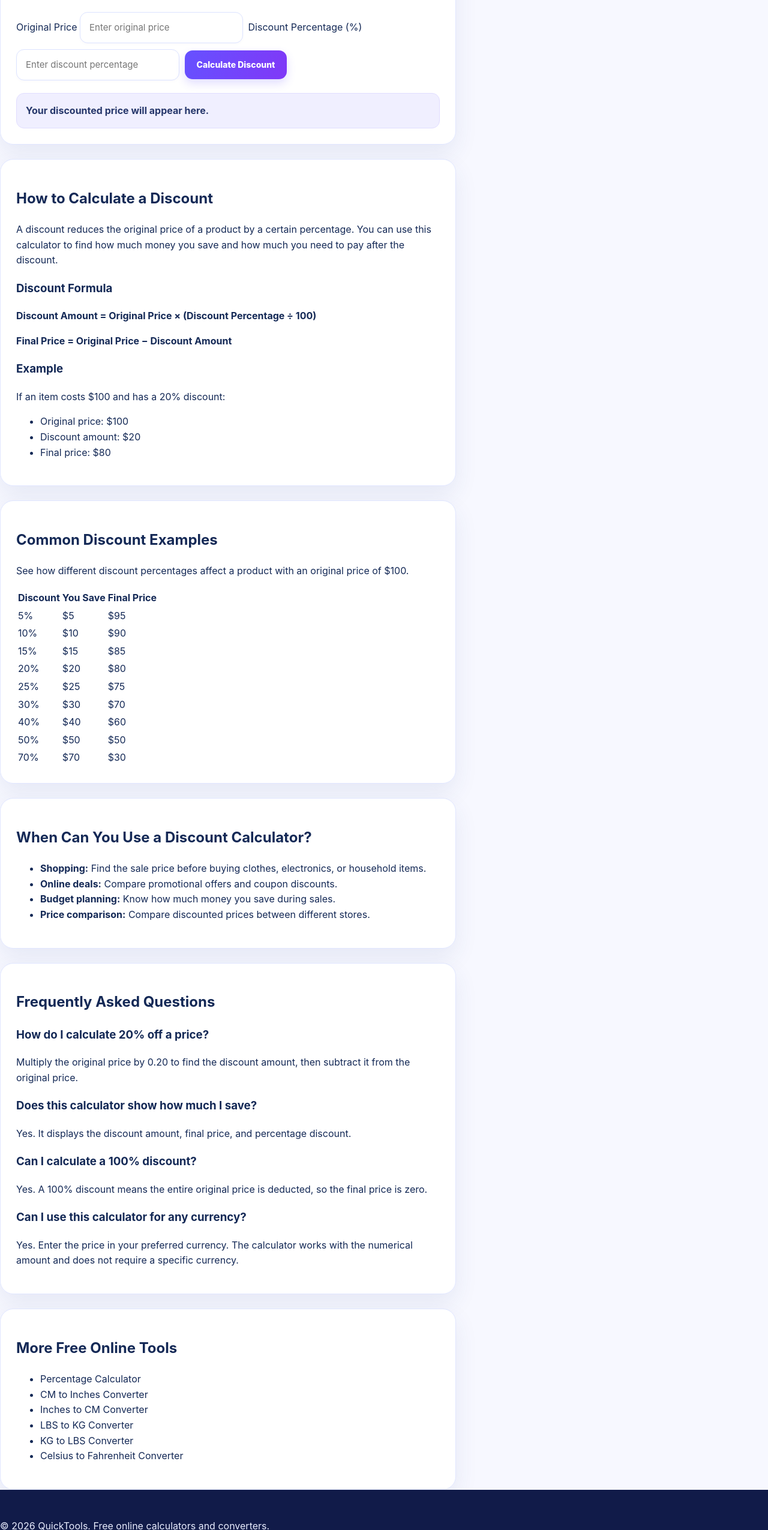
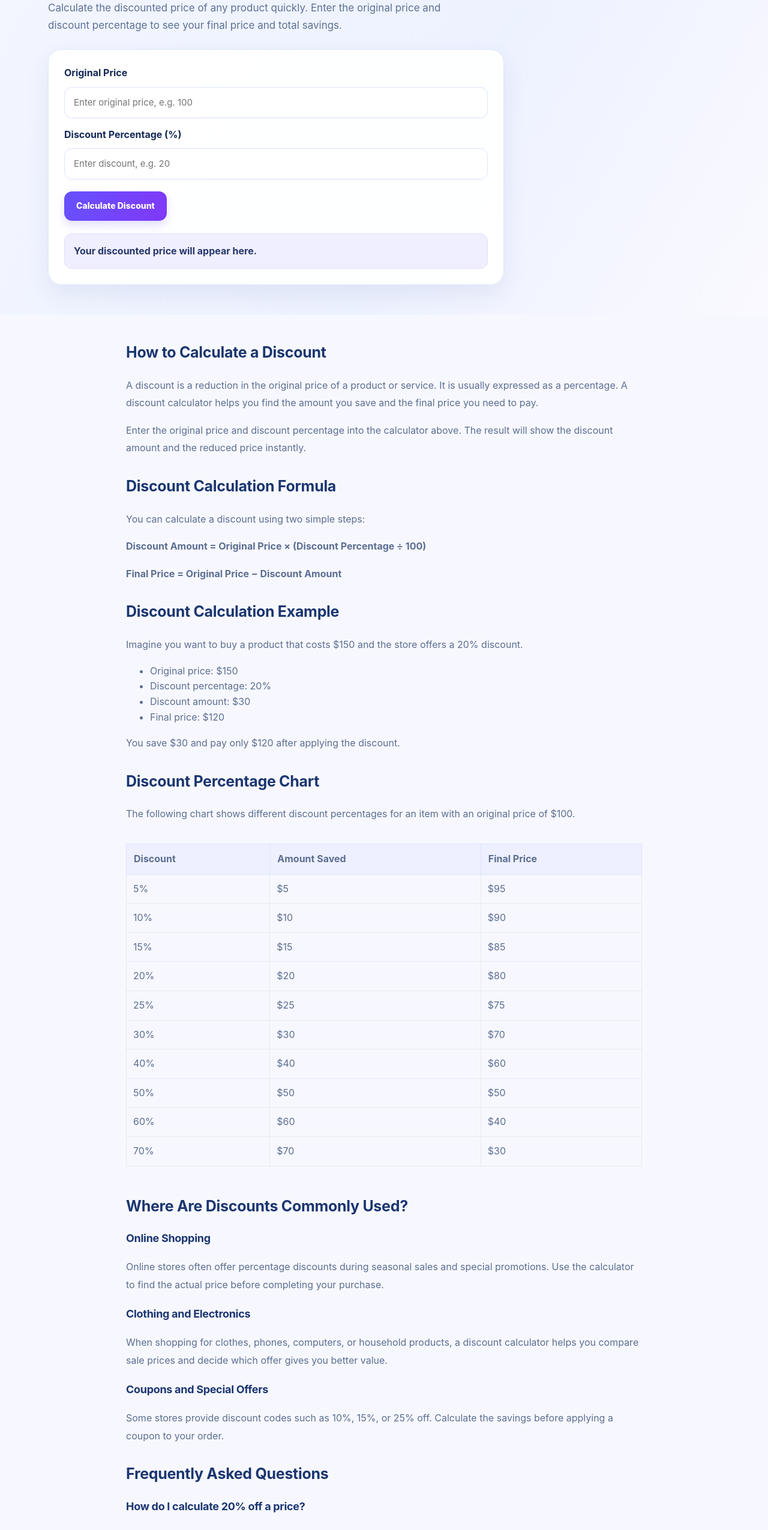
Before and after one commit to lolla5660-cell/quicktools, a plain HTML site: page discount-calculator.html in a window 1280 px wide. Shown: the part 232-2782 px from the top of the page at 60% size. Drawn offline with Linux system fonts and the light colour scheme.

Commit message:
Update discount-calculator.html

```diff
--- a/discount-calculator.html
+++ b/discount-calculator.html
@@ -1,111 +1,209 @@
 
-<!DOCTYPE html>
+<!doctype html>
 <html lang="en">
 <head>
-  <meta charset="UTF-8">
-  <meta name="viewport" content="width=device-width, initial-scale=1.0">
-  <title>Discount Calculator - Calculate Sale Price and Savings | QuickTools</title>
-  <meta name="description" content="Use this free discount calculator to find the final sale price and total savings. Calculate discounts easily with examples and a simple formula.">
+  <meta charset="utf-8">
+  <meta name="viewport" content="width=device-width,initial-scale=1">
+  <title>Discount Calculator | Calculate Sale Price and Savings | QuickTools</title>
+  <meta name="description" content="Calculate discounts easily with this free discount calculator. Find the final sale price, discount amount, and how much money you save.">
   <link rel="stylesheet" href="styles.css">
-  <link rel="canonical" href="https://lolla5660-cell.github.io/quicktools/discount-calculator.html">
 </head>
+<body>
 
-<body>
 <header>
-    <h1>Discount Calculator</h1>
-    <p>Calculate your sale price and savings instantly.</p>
+  <div class="wrap nav">
+    <a class="brand" href="index.html">Quick<span>Tools</span></a>
+    <nav>
+      <a href="index.html#calculators">Calculators</a>
+      <a href="index.html#text">Text</a>
+      <a href="index.html#converters">Converters</a>
+    </nav>
+  </div>
 </header>
 
-  <main class="container">
-    <section class="panel">
-      <h2>Calculate Your Discount</h2>
+<main>
+  <section class="wrap section">
+    <p class="eyebrow">FREE ONLINE TOOL</p>
+    <h1>Discount Calculator</h1>
+    <p>
+      Calculate the discounted price of any product quickly.
+      Enter the original price and discount percentage to see
+      your final price and total savings.
+    </p>
 
-      <label for="price">Original Price</label>
-      <input type="number" id="price" placeholder="Enter original price" min="0" step="any">
+    <div class="panel">
+      <label for="price"><strong>Original Price</strong></label>
 
-      <label for="discount">Discount Percentage (%)</label>
-      <input type="number" id="discount" placeholder="Enter discount percentage" min="0" max="100" step="any">
+      <input
+        id="price"
+        type="number"
+        step="any"
+        min="0"
+        placeholder="Enter original price, e.g. 100"
+        style="width:100%;margin:10px 0 15px"
+      >
 
-      <button onclick="calculateDiscount()">Calculate Discount</button>
+      <label for="discount"><strong>Discount Percentage (%)</strong></label>
 
-      <div class="result" id="result" aria-live="polite">
+      <input
+        id="discount"
+        type="number"
+        step="any"
+        min="0"
+        max="100"
+        placeholder="Enter discount, e.g. 20"
+        style="width:100%;margin:10px 0 15px"
+      >
+
+      <button type="button" onclick="calculateDiscount()">
+        Calculate Discount
+      </button>
+
+      <div id="result" class="result" aria-live="polite">
         Your discounted price will appear here.
+      </div>
     </div>
   </section>
 
-    <section class="panel">
+  <section class="seo-content wrap">
+
     <h2>How to Calculate a Discount</h2>
-      <p>A discount reduces the original price of a product by a certain percentage. You can use this calculator to find how much money you save and how much you need to pay after the discount.</p>
 
-      <h3>Discount Formula</h3>
+    <p>
+      A discount is a reduction in the original price of a product
+      or service. It is usually expressed as a percentage.
+      A discount calculator helps you find the amount you save
+      and the final price you need to pay.
+    </p>
+
+    <p>
+      Enter the original price and discount percentage into the
+      calculator above. The result will show the discount amount
+      and the reduced price instantly.
+    </p>
+
+    <h2>Discount Calculation Formula</h2>
+
+    <p>
+      You can calculate a discount using two simple steps:
+    </p>
+
     <p><strong>Discount Amount = Original Price × (Discount Percentage ÷ 100)</strong></p>
+
     <p><strong>Final Price = Original Price − Discount Amount</strong></p>
 
-      <h3>Example</h3>
-      <p>If an item costs $100 and has a 20% discount:</p>
+    <h2>Discount Calculation Example</h2>
+
+    <p>
+      Imagine you want to buy a product that costs $150
+      and the store offers a 20% discount.
+    </p>
+
     <ul>
-        <li>Original price: $100</li>
-        <li>Discount amount: $20</li>
-        <li>Final price: $80</li>
+      <li>Original price: $150</li>
+      <li>Discount percentage: 20%</li>
+      <li>Discount amount: $30</li>
+      <li>Final price: $120</li>
     </ul>
-    </section>
 
-    <section class="panel">
-      <h2>Common Discount Examples</h2>
-      <p>See how different discount percentages affect a product with an original price of $100.</p>
+    <p>
+      You save $30 and pay only $120 after applying the discount.
+    </p>
 
-      <div class="table-wrapper">
-        <table>
+    <h2>Discount Percentage Chart</h2>
+
+    <p>
+      The following chart shows different discount percentages
+      for an item with an original price of $100.
+    </p>
+
+    <div style="overflow-x:auto">
+      <table style="width:100%;border-collapse:collapse;margin:18px 0">
         <thead>
-            <tr>
-              <th>Discount</th>
-              <th>You Save</th>
-              <th>Final Price</th>
+          <tr style="background:#eef0ff">
+            <th style="padding:12px;border:1px solid #dce3ff;text-align:left">Discount</th>
+            <th style="padding:12px;border:1px solid #dce3ff;text-align:left">Amount Saved</th>
+            <th style="padding:12px;border:1px solid #dce3ff;text-align:left">Final Price</th>
           </tr>
         </thead>
         <tbody>
-            <tr><td>5%</td><td>$5</td><td>$95</td></tr>
-            <tr><td>10%</td><td>$10</td><td>$90</td></tr>
-            <tr><td>15%</td><td>$15</td><td>$85</td></tr>
-            <tr><td>20%</td><td>$20</td><td>$80</td></tr>
-            <tr><td>25%</td><td>$25</td><td>$75</td></tr>
-            <tr><td>30%</td><td>$30</td><td>$70</td></tr>
-            <tr><td>40%</td><td>$40</td><td>$60</td></tr>
-            <tr><td>50%</td><td>$50</td><td>$50</td></tr>
-            <tr><td>70%</td><td>$70</td><td>$30</td></tr>
+          <tr><td style="padding:11px;border:1px solid #e5e9f0">5%</td><td style="padding:11px;border:1px solid #e5e9f0">$5</td><td style="padding:11px;border:1px solid #e5e9f0">$95</td></tr>
+          <tr><td style="padding:11px;border:1px solid #e5e9f0">10%</td><td style="padding:11px;border:1px solid #e5e9f0">$10</td><td style="padding:11px;border:1px solid #e5e9f0">$90</td></tr>
+          <tr><td style="padding:11px;border:1px solid #e5e9f0">15%</td><td style="padding:11px;border:1px solid #e5e9f0">$15</td><td style="padding:11px;border:1px solid #e5e9f0">$85</td></tr>
+          <tr><td style="padding:11px;border:1px solid #e5e9f0">20%</td><td style="padding:11px;border:1px solid #e5e9f0">$20</td><td style="padding:11px;border:1px solid #e5e9f0">$80</td></tr>
+          <tr><td style="padding:11px;border:1px solid #e5e9f0">25%</td><td style="padding:11px;border:1px solid #e5e9f0">$25</td><td style="padding:11px;border:1px solid #e5e9f0">$75</td></tr>
+          <tr><td style="padding:11px;border:1px solid #e5e9f0">30%</td><td style="padding:11px;border:1px solid #e5e9f0">$30</td><td style="padding:11px;border:1px solid #e5e9f0">$70</td></tr>
+          <tr><td style="padding:11px;border:1px solid #e5e9f0">40%</td><td style="padding:11px;border:1px solid #e5e9f0">$40</td><td style="padding:11px;border:1px solid #e5e9f0">$60</td></tr>
+          <tr><td style="padding:11px;border:1px solid #e5e9f0">50%</td><td style="padding:11px;border:1px solid #e5e9f0">$50</td><td style="padding:11px;border:1px solid #e5e9f0">$50</td></tr>
+          <tr><td style="padding:11px;border:1px solid #e5e9f0">60%</td><td style="padding:11px;border:1px solid #e5e9f0">$60</td><td style="padding:11px;border:1px solid #e5e9f0">$40</td></tr>
+          <tr><td style="padding:11px;border:1px solid #e5e9f0">70%</td><td style="padding:11px;border:1px solid #e5e9f0">$70</td><td style="padding:11px;border:1px solid #e5e9f0">$30</td></tr>
         </tbody>
       </table>
     </div>
-    </section>
 
-    <section class="panel">
-      <h2>When Can You Use a Discount Calculator?</h2>
-      <ul>
-        <li><strong>Shopping:</strong> Find the sale price before buying clothes, electronics, or household items.</li>
-        <li><strong>Online deals:</strong> Compare promotional offers and coupon discounts.</li>
-        <li><strong>Budget planning:</strong> Know how much money you save during sales.</li>
-        <li><strong>Price comparison:</strong> Compare discounted prices between different stores.</li>
-      </ul>
-    </section>
+    <h2>Where Are Discounts Commonly Used?</h2>
 
-    <section class="panel">
+    <h3>Online Shopping</h3>
+    <p>
+      Online stores often offer percentage discounts during seasonal
+      sales and special promotions. Use the calculator to find the
+      actual price before completing your purchase.
+    </p>
+
+    <h3>Clothing and Electronics</h3>
+    <p>
+      When shopping for clothes, phones, computers, or household
+      products, a discount calculator helps you compare sale prices
+      and decide which offer gives you better value.
+    </p>
+
+    <h3>Coupons and Special Offers</h3>
+    <p>
+      Some stores provide discount codes such as 10%, 15%, or 25% off.
+      Calculate the savings before applying a coupon to your order.
+    </p>
+
     <h2>Frequently Asked Questions</h2>
 
     <h3>How do I calculate 20% off a price?</h3>
-      <p>Multiply the original price by 0.20 to find the discount amount, then subtract it from the original price.</p>
+    <p>
+      Multiply the original price by 0.20 to find the discount amount.
+      Then subtract that amount from the original price.
+    </p>
 
-      <h3>Does this calculator show how much I save?</h3>
-      <p>Yes. It displays the discount amount, final price, and percentage discount.</p>
+    <h3>How much is 30% off $100?</h3>
+    <p>
+      A 30% discount on $100 saves you $30.
+      The final price is $70.
+    </p>
+
+    <h3>How do I find the final price after a discount?</h3>
+    <p>
+      Subtract the discount amount from the original price.
+      You can also multiply the original price by
+      (1 − discount percentage ÷ 100).
+    </p>
 
     <h3>Can I calculate a 100% discount?</h3>
-      <p>Yes. A 100% discount means the entire original price is deducted, so the final price is zero.</p>
+    <p>
+      Yes. A 100% discount reduces the final price to zero.
+    </p>
 
-      <h3>Can I use this calculator for any currency?</h3>
-      <p>Yes. Enter the price in your preferred currency. The calculator works with the numerical amount and does not require a specific currency.</p>
-    </section>
+    <h3>Can I use this calculator with any currency?</h3>
+    <p>
+      Yes. Enter the numerical price in your preferred currency.
+      The calculator works with the amount you enter and does not
+      require a specific currency.
+    </p>
 
-    <section class="panel">
-      <h2>More Free Online Tools</h2>
+    <h3>Does the calculator show how much money I save?</h3>
+    <p>
+      Yes. It displays the original price, discount percentage,
+      amount saved, and final price.
+    </p>
+
+    <h2>Explore More Free Online Tools</h2>
+
     <ul>
       <li><a href="percentage-calculator.html">Percentage Calculator</a></li>
       <li><a href="cm-to-inches.html">CM to Inches Converter</a></li>
@@ -114,49 +212,76 @@
       <li><a href="kg-to-lbs.html">KG to LBS Converter</a></li>
       <li><a href="celsius-fahrenheit.html">Celsius to Fahrenheit Converter</a></li>
     </ul>
+
   </section>
 </main>
 
-  <footer>
-    <p>© 2026 QuickTools. Free online calculators and converters.</p>
+<footer class="site-footer">
+  <div class="wrap footer-inner">
+    <div>
+      <strong>QuickTools</strong>
+      <p>Free online tools for everyday tasks.</p>
+    </div>
+    <div class="footer-links">
+      <a href="about.html">About</a>
+      <a href="privacy.html">Privacy</a>
+      <a href="terms.html">Terms</a>
+    </div>
+  </div>
+  <div class="wrap copyright">
+    © 2026 QuickTools. All rights reserved.
+  </div>
 </footer>
 
 <script>
 function calculateDiscount() {
-      const price = parseFloat(document.getElementById("price").value);
-      const discount = parseFloat(document.getElementById("discount").value);
-      const result = document.getElementById("result");
+  const priceInput = document.getElementById('price');
+  const discountInput = document.getElementById('discount');
+  const result = document.getElementById('result');
 
   if (
-        document.getElementById("price").value.trim() === "" ||
-        document.getElementById("discount").value.trim() === "" ||
-        !Number.isFinite(price) ||
-        !Number.isFinite(discount) ||
-        price < 0 ||
-        discount < 0 ||
-        discount > 100
+    priceInput.value.trim() === '' ||
+    discountInput.value.trim() === ''
   ) {
-        result.innerHTML = "Please enter a valid price and a discount between 0 and 100.";
+    result.textContent = 'Please enter both the original price and discount percentage.';
+    return;
+  }
+
+  const price = Number(priceInput.value);
+  const discount = Number(discountInput.value);
+
+  if (!Number.isFinite(price) || price < 0) {
+    result.textContent = 'Please enter a valid non-negative price.';
+    return;
+  }
+
+  if (!Number.isFinite(discount) || discount < 0 || discount > 100) {
+    result.textContent = 'Please enter a discount between 0 and 100.';
     return;
   }
 
   const savings = price * (discount / 100);
   const finalPrice = price - savings;
 
-      result.innerHTML =
-        "<strong>Original Price:</strong> " + price.toFixed(2) +
-        "<br><strong>Discount:</strong> " + discount.toFixed(2) + "%" +
-        "<br><strong>You Save:</strong> " + savings.toFixed(2) +
-        "<br><strong>Final Price:</strong> " + finalPrice.toFixed(2);
+  result.textContent =
+    `Original Price: ${price.toFixed(2)} | ` +
+    `Discount: ${discount}% | ` +
+    `You Save: ${savings.toFixed(2)} | ` +
+    `Final Price: ${finalPrice.toFixed(2)}`;
 }
 
-    document.getElementById("price").addEventListener("keydown", function(event) {
-      if (event.key === "Enter") calculateDiscount();
+document.getElementById('price').addEventListener('keydown', function(event) {
+  if (event.key === 'Enter') {
+    calculateDiscount();
+  }
 });
 
-    document.getElementById("discount").addEventListener("keydown", function(event) {
-      if (event.key === "Enter") calculateDiscount();
+document.getElementById('discount').addEventListener('keydown', function(event) {
+  if (event.key === 'Enter') {
+    calculateDiscount();
+  }
 });
 </script>
+
 </body>
 </html>
```
Lines whose indentation alone changed are shown as unchanged.
